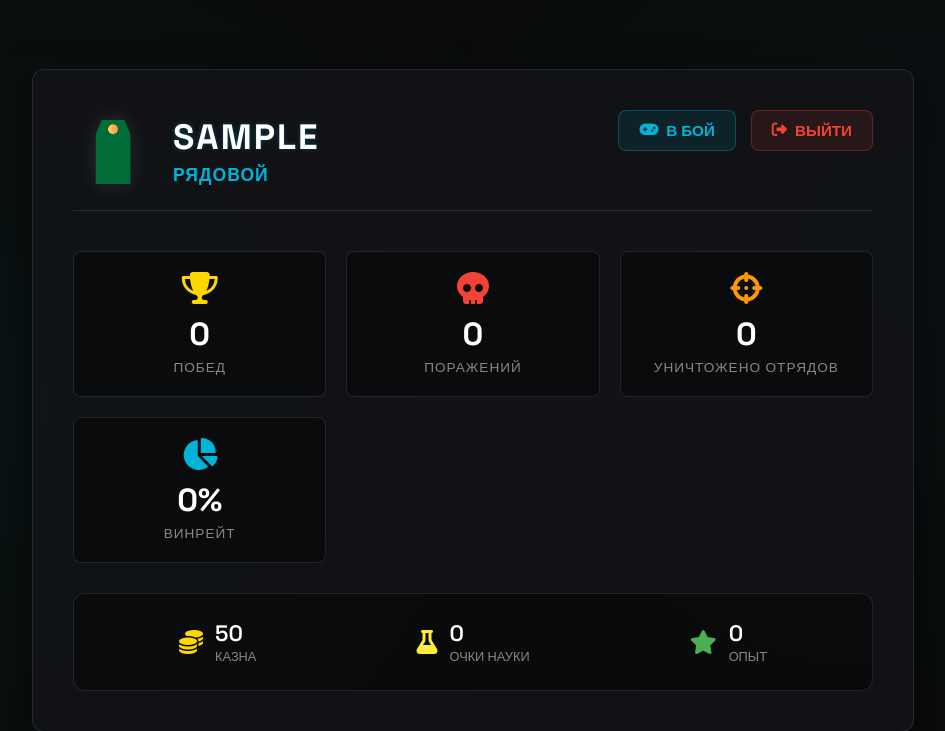
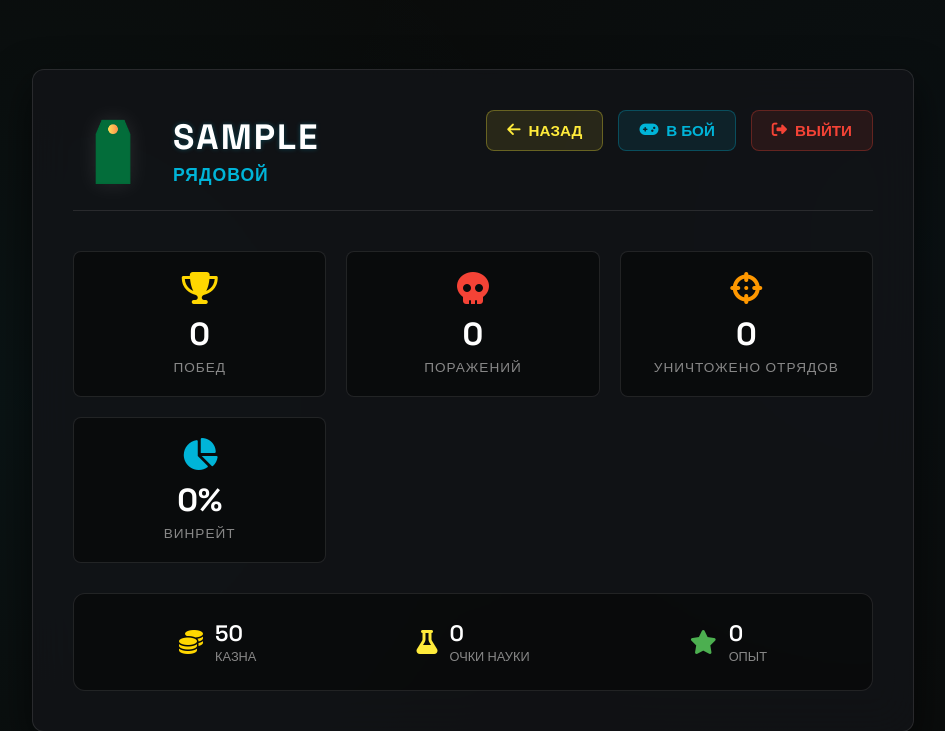
Before and after one commit to REAL-01/zeta-project, a Django app: page /profile/ in a window 1280 px wide. Shown: the top 731 px of the page, without its empty margins (167-1112 px from the left). Run offline with Django 5.2, Linux system fonts and the light colour scheme; the visitor is signed in with stand-in values (Sample User, id 1); data comes from the database, SQL or seed files in the repository; data that the repository does not hold is empty.

Commit message:
fix: Add 'Back' button to profile page to preserve match state

```diff
--- a/game/templates/game/profile.html
+++ b/game/templates/game/profile.html
@@ -227,6 +227,7 @@
                 </div>
             </div>
             <div class="actions">
+                <button onclick="window.history.back();" class="btn btn-play" style="background: rgba(255, 235, 59, 0.1); color: #ffeb3b; border-color: rgba(255, 235, 59, 0.3);"><i class="fa-solid fa-arrow-left"></i> Назад</button>
                 <a href="{% url 'index' %}" class="btn btn-play"><i class="fa-solid fa-gamepad"></i> В бой</a>
                 <form action="{% url 'logout' %}" method="POST" style="display:inline;">{% csrf_token %}<button type="submit" class="btn btn-logout"><i class="fa-solid fa-right-from-bracket"></i> Выйти</button></form>
             </div>
```
